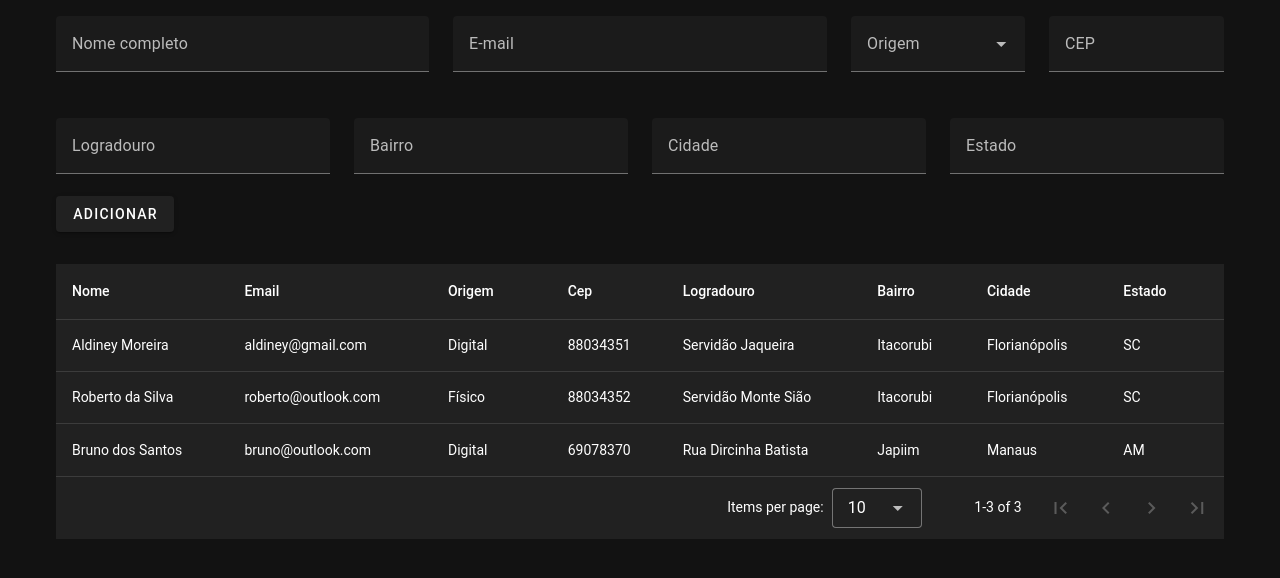
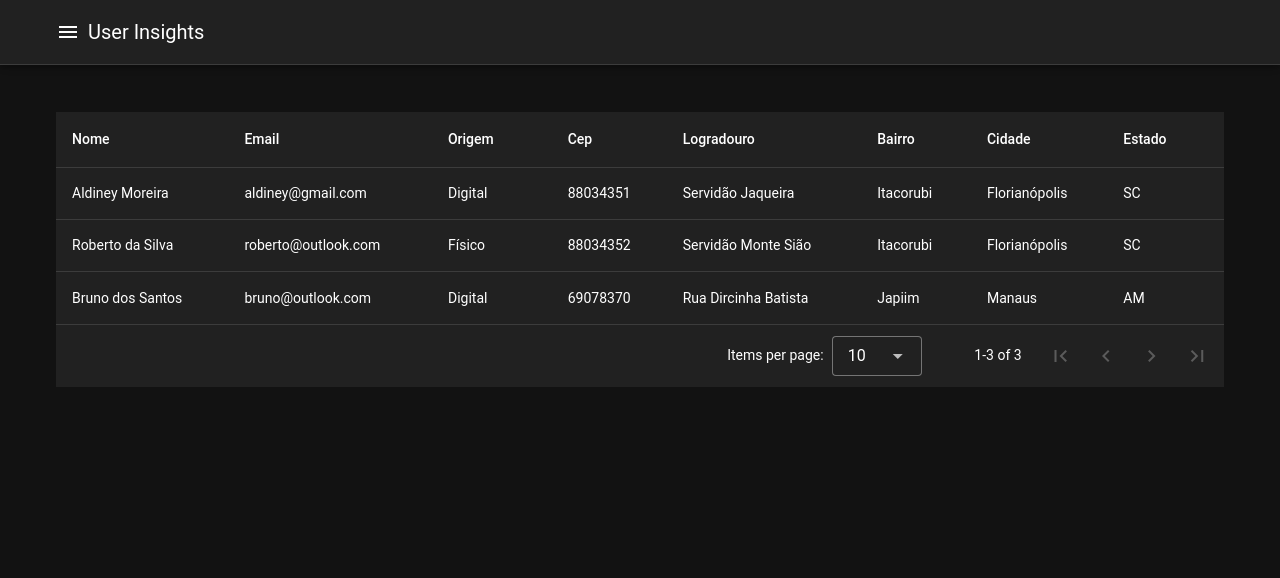
Before and after one commit to aldiney-moreira/user-insights, a Vue app: page / in a window 1280 px wide. Shown: the top 578 px of the page. Built offline with nearby package versions, Linux system fonts and the light colour scheme.

Commit message:
feat: add Vue Router navigation

```diff
--- a/src/App.vue
+++ b/src/App.vue
@@ -1,6 +1,7 @@
 <template>
   <v-app>
     <v-main>
+      <Header />
       <router-view />
     </v-main>
   </v-app>
--- a/src/components/Form.vue
+++ b/src/components/FormUser.vue
@@ -1,8 +1,6 @@
 <template>
-  <v-container>
+  <v-container class="w-25">
     <v-form fast-fail @submit.prevent ref="form">
-      <v-row>
-        <v-col cols="12" md="4">
       <v-text-field
         v-model="fullName"
         :counter="30"
@@ -10,9 +8,7 @@
         label="Nome completo"
         required
       ></v-text-field>
-        </v-col>
 
-        <v-col cols="12" md="4">
       <v-text-field
         v-model="email"
         :rules="emailRules"
@@ -20,18 +16,14 @@
         label="E-mail"
         required
       ></v-text-field>
-        </v-col>
 
-        <v-col cols="12" md="2">
       <v-select
         v-model="origin"
         :items="originItems"
         label="Origem"
         required
       ></v-select>
-        </v-col>
 
-        <v-col cols="12" md="2">
       <v-text-field
         v-model="cep"
         :counter="8"
@@ -43,63 +35,30 @@
         @input="searchAddress"
         class="no-spinners"
       ></v-text-field>
-        </v-col>
-      </v-row>
 
-      <v-row>
-        <v-col cols="12" md="3">
-          <v-text-field
-            v-model="publicPlace"
-            label="Logradouro"
-            required
-            readonly
-          >
-            <v-tooltip
-              v-if="!cepLengthValid"
-              activator="parent"
-              location="bottom"
-            >
+      <v-text-field v-model="publicPlace" label="Logradouro" required readonly>
+        <v-tooltip v-if="!cepLengthValid" activator="parent" location="bottom">
           Preencha o CEP.
         </v-tooltip>
       </v-text-field>
-        </v-col>
 
-        <v-col cols="12" md="3">
       <v-text-field v-model="neighborhood" label="Bairro" required readonly>
-            <v-tooltip
-              v-if="!cepLengthValid"
-              activator="parent"
-              location="bottom"
-            >
+        <v-tooltip v-if="!cepLengthValid" activator="parent" location="bottom">
           Preencha o CEP.
         </v-tooltip>
       </v-text-field>
-        </v-col>
 
-        <v-col cols="12" md="3">
       <v-text-field v-model="city" label="Cidade" required readonly>
-            <v-tooltip
-              v-if="!cepLengthValid"
-              activator="parent"
-              location="bottom"
-            >
+        <v-tooltip v-if="!cepLengthValid" activator="parent" location="bottom">
           Preencha o CEP.
         </v-tooltip>
       </v-text-field>
-        </v-col>
 
-        <v-col cols="12" md="3">
       <v-text-field v-model="state" label="Estado" required readonly>
-            <v-tooltip
-              v-if="!cepLengthValid"
-              activator="parent"
-              location="bottom"
-            >
+        <v-tooltip v-if="!cepLengthValid" activator="parent" location="bottom">
           Preencha o CEP.
         </v-tooltip>
       </v-text-field>
-        </v-col>
-      </v-row>
 
       <v-btn v-on:click="addUser" type="submit" class="btn btn-primary"
         >Adicionar</v-btn
--- /dev/null
+++ b/src/components/Header.vue
@@ -0,0 +1,48 @@
+<template>
+  <v-container>
+    <v-app-bar app floating class="border-b" dense>
+      <v-container class="py-0 d-flex align-center">
+        <v-icon @click.stop="drawer = !drawer" v-if="!drawer">
+          mdi-menu
+        </v-icon>
+        <v-icon @click.stop="drawer = !drawer" v-else> mdi-close </v-icon>
+        <v-toolbar-title class="ml-2">User Insights</v-toolbar-title>
+      </v-container>
+    </v-app-bar>
+
+    <v-navigation-drawer v-model="drawer" app>
+      <v-list>
+        <router-link to="/">
+          <v-list-item link>
+            <v-list-item-title>Home</v-list-item-title>
+          </v-list-item>
+        </router-link>
+        <router-link to="/formulario">
+          <v-list-item link>
+            <v-list-item-title>Formulário</v-list-item-title>
+          </v-list-item>
+        </router-link>
+        <router-link to="/usuarios">
+          <v-list-item link>
+            <v-list-item-title>Usuários</v-list-item-title>
+          </v-list-item>
+        </router-link>
+        <router-link to="/relatorio">
+          <v-list-item link>
+            <v-list-item-title>Relatório</v-list-item-title>
+          </v-list-item>
+        </router-link>
+      </v-list>
+    </v-navigation-drawer>
+  </v-container>
+</template>
+
+<script>
+export default {
+  data() {
+    return {
+      drawer: false,
+    };
+  },
+};
+</script>
--- a/src/components/Report.vue
+++ b/src/components/ReportUser.vue
@@ -1,5 +1,5 @@
 <template>
-  <v-container>
+  <v-container class="d-flex justify-center align-center">
     <canvas class="w-25 h-25" id="myChart"></canvas>
   </v-container>
 </template>
--- a/src/pages/index.vue
+++ b/src/pages/Form.vue
@@ -1,6 +1,5 @@
 <template>
-  <Form />
-  <UsersList />
+  <FormUser />
 </template>
 
 <script setup>
--- /dev/null
+++ b/src/pages/Home.vue
@@ -0,0 +1,7 @@
+<template>
+  <UsersList />
+</template>
+
+<script setup>
+//
+</script>
--- /dev/null
+++ b/src/pages/Report.vue
@@ -0,0 +1,7 @@
+<template>
+  <ReportUser />
+</template>
+
+<script setup>
+//
+</script>
--- /dev/null
+++ b/src/pages/Users.vue
@@ -0,0 +1,7 @@
+<template>
+  <UsersList />
+</template>
+
+<script setup>
+//
+</script>
--- a/src/router/index.js
+++ b/src/router/index.js
@@ -1,14 +1,36 @@
-/**
- * router/index.ts
- *
- * Automatic routes for `./src/pages/*.vue`
- */
+import { createRouter, createWebHistory } from "vue-router";
 
-// Composables
-import { createRouter, createWebHistory } from "vue-router/auto";
+import Home from "@/pages/Home.vue";
+import Form from "@/pages/Form.vue";
+import Report from "@/pages/Report.vue";
+import Users from "@/pages/Users.vue";
+
+const routes = [
+  {
+    path: "/",
+    name: "Home",
+    component: Home,
+  },
+  {
+    path: "/formulario",
+    name: "Form",
+    component: Form,
+  },
+  {
+    path: "/relatorio",
+    name: "Report",
+    component: Report,
+  },
+  {
+    path: "/usuarios",
+    name: "UsersList",
+    component: Users,
+  },
+];
 
 const router = createRouter({
   history: createWebHistory(import.meta.env.BASE_URL),
+  routes,
 });
 
 export default router;
--- a/src/store/index.js
+++ b/src/store/index.js
@@ -39,7 +39,6 @@ export default createStore({
       digital: 1,
     },
   },
-  getters: {},
   mutations: {
     addUser(state, data) {
       state.users.push(data);
@@ -61,6 +60,7 @@ export default createStore({
       });
     },
   },
+  getters: {},
   actions: {},
   modules: {},
 });
```
Lines whose indentation alone changed are shown as unchanged.
